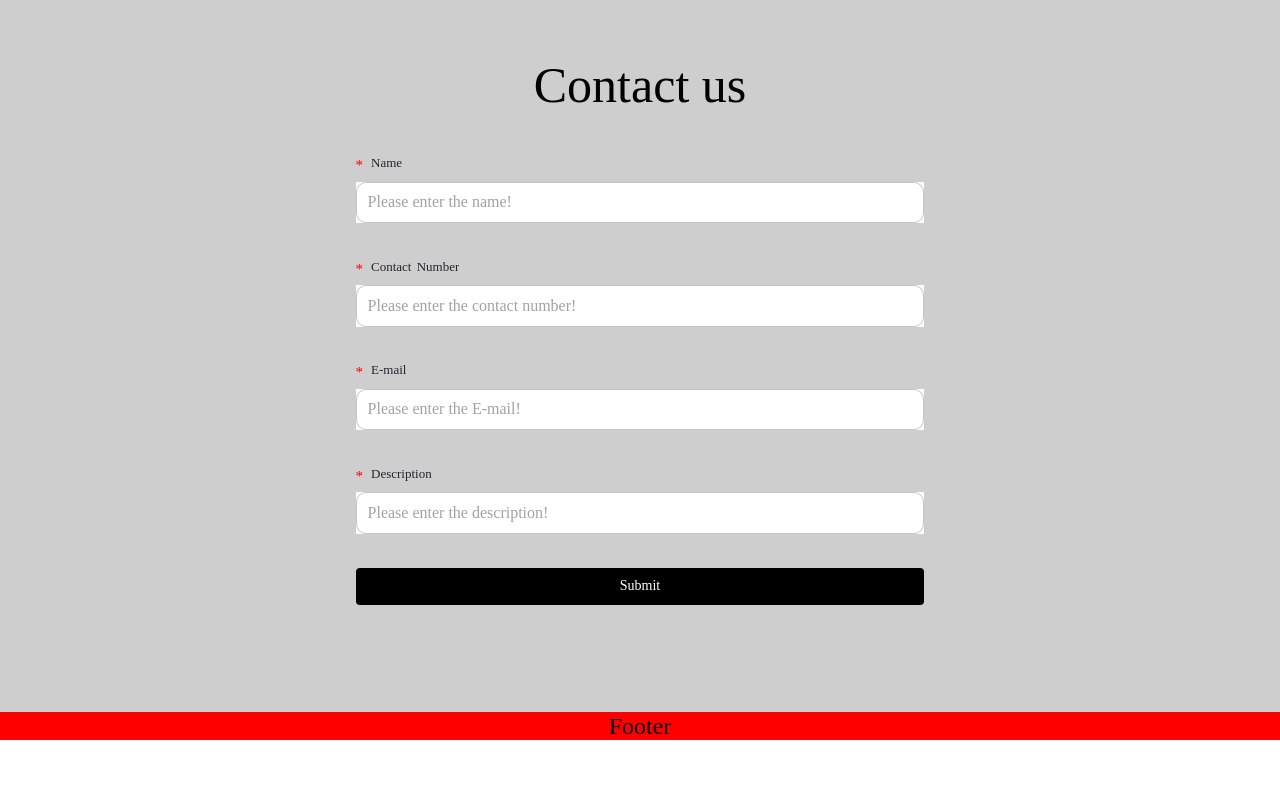
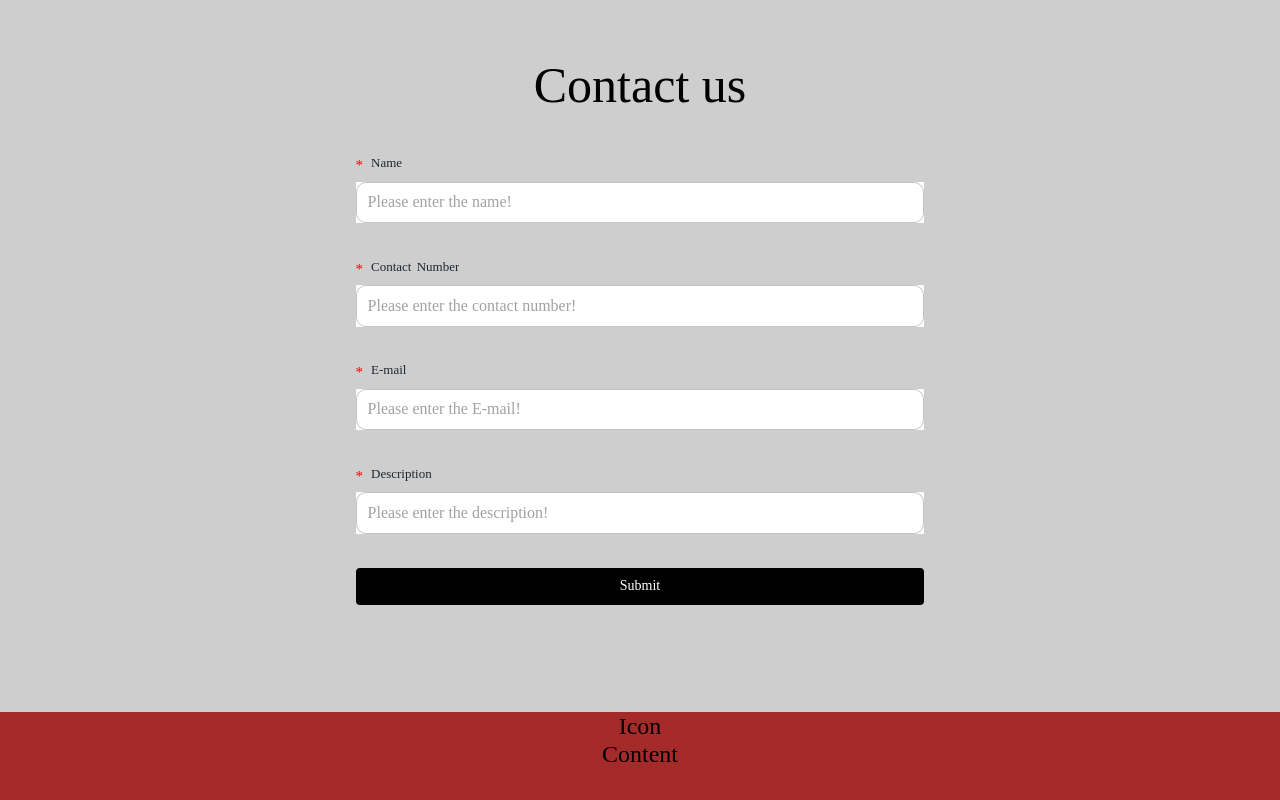
Before and after one commit to mohdarif123/my_portfolio, a React (Create React App) app: page /project in a window 1280 px wide. Shown: the part 767-1567 px from the top of the page. Before the commit the page ends 1507 px from the top, so only its background shows below. Built offline with nearby package versions, Linux system fonts and the light colour scheme; the HTML template or start-up script is replaced by a standard one.

Commit message:
style fixed

```diff
--- a/src/App.tsx
+++ b/src/App.tsx
@@ -17,7 +17,7 @@ function App() {
         <Box>
           <NavBar />
           <Routes>
-            {/* <Route path="/" element={<Home />} /> */}
+            <Route path="/" element={<Home />} />
             <Route path="/about" element={<About />} />
             <Route path="/skill" element={<Skill />} />
             <Route path="/project" element={<Project />} />
--- a/src/Component/Footer/Footer.styles.ts
+++ b/src/Component/Footer/Footer.styles.ts
@@ -1,7 +1,9 @@
+import { primaryBlack } from "../../utils/styles";
+
 const footerStyle = {
   mainWrapper: {
-    height: "30%",
-    background:"red"
+    height: "40vh",
+    background:"brown",
   },
 } as const;
 
--- a/src/Component/Footer/Footer.tsx
+++ b/src/Component/Footer/Footer.tsx
@@ -1,24 +1,40 @@
-import { Box, Grid, Typography } from '@mui/material';
-import footerStyle from './Footer.styles';
+import { Box, Grid, Typography } from "@mui/material";
+import footerStyle from "./Footer.styles";
 
-const Footer = ()=> {
+const Footer = () => {
   const classes = footerStyle;
+
   const getHeader = () => {
     return (
       <>
-          <Grid container justifyContent={"center"}>
+        <Grid
+          container
+          display={"flex"}
+          style={{
+            flexDirection: "column",
+            alignItems: "center",
+            textAlign: "center",
+          }}
+        >
           <Grid item>
-              <Typography variant="h1">Footer</Typography>
+            <Typography variant="h1">Icon</Typography>
+          </Grid>
+          <Grid item>
+            <Typography variant="h1">Content</Typography>
           </Grid>
         </Grid>
       </>
     );
   };
+
+  const mainHeading = () => {
     return (
-   <Box sx={classes.mainWrapper}>
-    {getHeader()}
-   </Box>
-  )
-}
+      <>
+        <Box sx={classes.mainWrapper}>{getHeader()}</Box>
+      </>
+    );
+  };
 
-export default Footer
+  return mainHeading();
+};
+export default Footer;
--- a/src/Screen/Contact/Contact.styles.ts
+++ b/src/Screen/Contact/Contact.styles.ts
@@ -10,6 +10,9 @@ const contactStyle = {
     alignItems: "center",
     justifyContent: "center",
     flexDirection: "column",
+  },
+  errorStyling: {
+    paddingLeft: "10px",
   },
   buttonStyle: {
     background: "black",
--- a/src/Screen/Contact/Contact.tsx
+++ b/src/Screen/Contact/Contact.tsx
@@ -1,4 +1,4 @@
-import { Box, Button, Grid, Typography } from "@mui/material";
+import { Box, Button, FormHelperText, Grid, Typography } from "@mui/material";
 import CustomInput from "../../global/CustomInput/CustomInput";
 import contactStyle from "./Contact.styles";
 import { useState } from "react";
@@ -12,8 +12,9 @@ function Contact() {
   const [contactFormData, setContactFormData] = useState<any>(
     contactFormInitialState
   );
-// email regex
-  const emailRegex =/^(([^<>()[\]\.,;:\s@\"]+(\.[^<>()[\]\.,;:\s@\"]+)*)|(\".+\"))@(([^<>()[\]\.,;:\s@\"]+\.)+[^<>()[\]\.,;:\s@\"]{2,})$/i;
+  // email regex
+  const emailRegex =
+    /^(([^<>()[\]\.,;:\s@\"]+(\.[^<>()[\]\.,;:\s@\"]+)*)|(\".+\"))@(([^<>()[\]\.,;:\s@\"]+\.)+[^<>()[\]\.,;:\s@\"]{2,})$/i;
 
   const handleOnchangeMethod = (event: any) => {
     setContactFormData({
@@ -21,7 +22,7 @@ function Contact() {
       [event.target.name]: {
         ...contactFormData[event.target.name],
         value: event.target.value,
-        error:""
+        error: "",
       },
     });
   };
@@ -41,7 +42,9 @@ function Contact() {
       <>
         <Grid container justifyContent={"center"}>
           <Grid item>
-            <Typography variant="h1" sx={classes.headingStyle}>Contact us</Typography>
+            <Typography variant="h1" sx={classes.headingStyle}>
+              Contact us
+            </Typography>
           </Grid>
         </Grid>
       </>
@@ -101,6 +104,12 @@ function Contact() {
               error={contactFormData.email.error}
               helperText={contactFormData.email.error}
             />
+            {!emailRegex.test(contactFormData.email.value) &&
+              contactFormData.email.value.length > 0 && (
+                <FormHelperText error sx={classes.errorStyling}>
+                  Please enter valid email id!
+                </FormHelperText>
+              )}
           </Grid>
           <Grid item sm={12} xs={12} md={9} lg={8} xl={7}>
             <CustomInput
--- a/src/Screen/Contact/contactFormTypeAndValidation.ts
+++ b/src/Screen/Contact/contactFormTypeAndValidation.ts
@@ -1,3 +1,5 @@
+import strings from "../../global/constants/StringConstants";
+
 export const contactFormInitialState = () => {
   return {
     name: {
@@ -58,6 +60,10 @@ export const validateForContactForm = (contactFormData: any) => {
     errors!.email.error = "Please enter email!";
     isValid = false;
   }
+  if(strings.regex.test(email)){
+    errors!.email.error = "Please enter valid email!";
+    isValid = false;
+  }
   if (!description) {
     errors!.description.error = "Please enter description!";
     isValid = false;
--- a/src/global/constants/StringConstants.ts
+++ b/src/global/constants/StringConstants.ts
@@ -6,6 +6,8 @@ export class StringConstants {
   mediumFamily = "MyriadPro_Medium";
   digitalMonoFamily = "Digital-7 Mono";
   sansSerifFamily = "Roboto, Helvetica, Arial, sans-serif";
+  regex =
+    /^(([^<>()[\]\.,;:\s@\"]+(\.[^<>()[\]\.,;:\s@\"]+)*)|(\".+\"))@(([^<>()[\]\.,;:\s@\"]+\.)+[^<>()[\]\.,;:\s@\"]{2,})$/i;
 }
 let strings = new StringConstants();
 export default strings;
--- a/src/utils/styles.tsx
+++ b/src/utils/styles.tsx
@@ -3,7 +3,8 @@ import { constants } from "buffer";
 import strings from "../global/constants/StringConstants";
 
 // constants color
-const primaryColor = "#FFFFFF";
+const primaryWhite = "#FFFFFF";
+const primaryBlack = "#000";
 
 const theme = createTheme({
   typography: {
@@ -337,4 +338,4 @@ const themes = createTheme({
   },
 });
 
-export { theme, themes };
+export { theme, themes ,primaryBlack};
```
Also changed, not shown: src/Screen/Home/Home.tsx (+13 -9 lines). Lines whose indentation alone changed are shown as unchanged.
